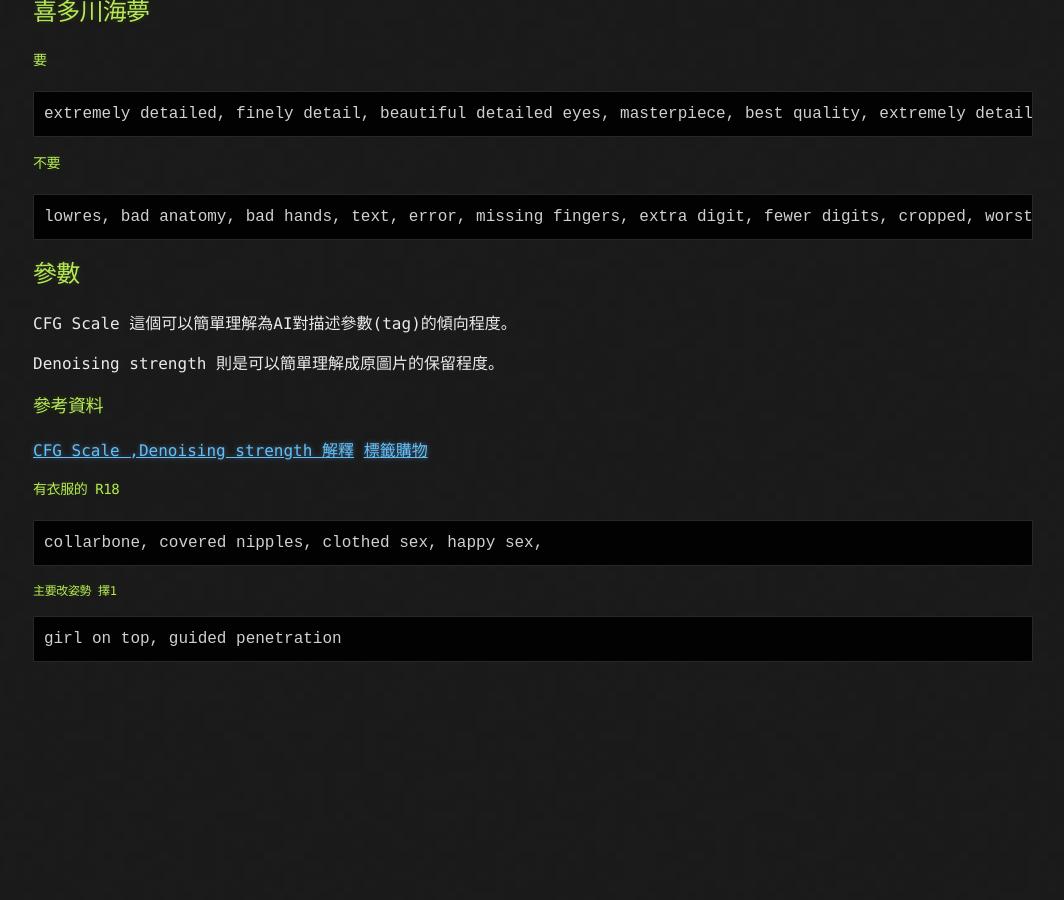
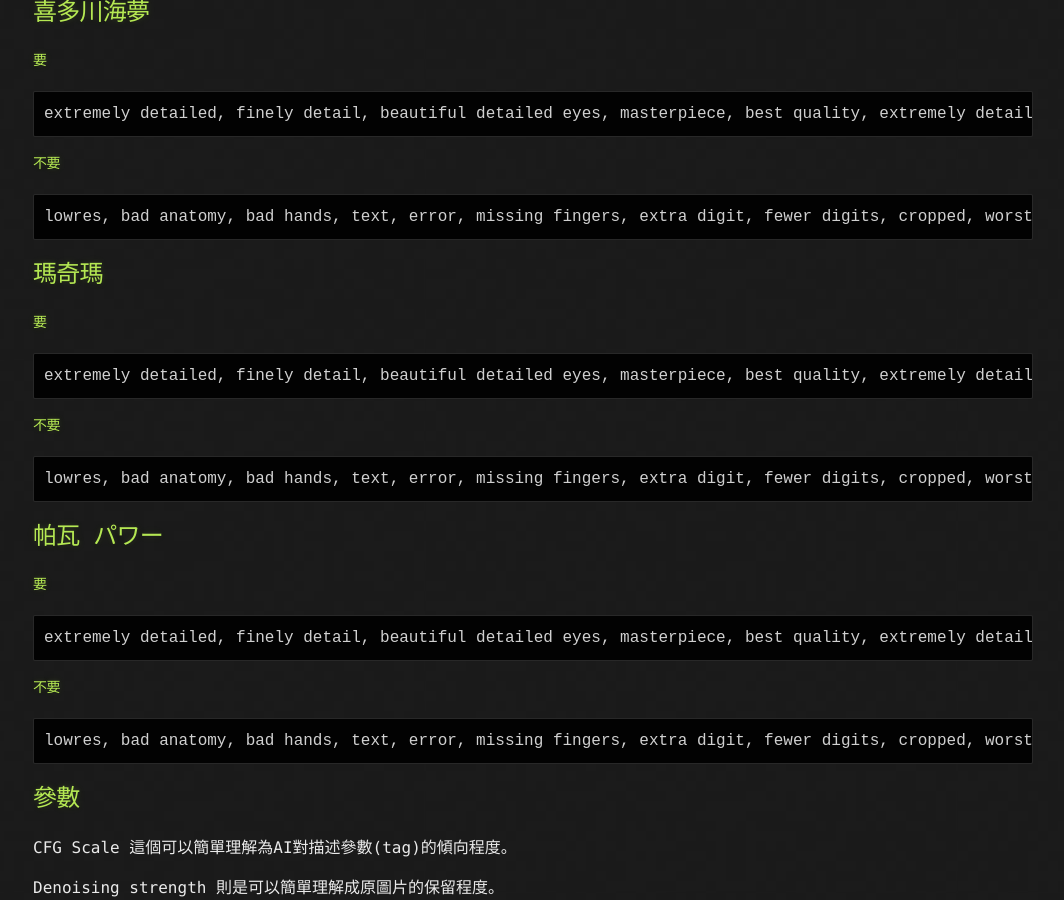
Before and after one commit to lepg5487/Stock_God, a Jekyll site: the page built from NovelAI.md, in a window 1280 px wide and 900 px high, scrolled down 1768 px. Shown: the whole window, without its empty margins (107-1171 px from the left). Built offline with Jekyll 4.4.1, drawn with Linux system fonts in a browser that asks for light colours; our own code applies the rules of GitHub Pages for plain Markdown files; before the commit the page ends 2450 px from its top, so only the background shows below that.

Commit message:
Update NovelAI.md

````diff
--- a/NovelAI.md
+++ b/NovelAI.md
@@ -49,7 +49,25 @@ extremely detailed, finely detail, beautiful detailed eyes, masterpiece, best qu
 lowres, bad anatomy, bad hands, text, error, missing fingers, extra digit, fewer digits, cropped, worst quality, low quality, normal quality, jpeg artifacts, signature, watermark, username, blurry, simple background, low res, flat colors, bad feet, futa, missing arms, nsfw, pubic hair, foot
 ```
 
+## 瑪奇瑪
+#### 要
+```
+extremely detailed, finely detail, beautiful detailed eyes, masterpiece, best quality, extremely detailed cg unity 8k wallpaper, caustics, light smile, looking at viewer, full body, medium breasts, shiny hair, bright pupils, smile, wide-eyed, tareme, collarbone, policewoman, red hair, braid, single braid, yellow eyes, spiral pupils, collared shirt, necktie
+```
+#### 不要
+```
+lowres, bad anatomy, bad hands, text, error, missing fingers, extra digit, fewer digits, cropped, worst quality, low quality, normal quality, jpeg artifacts, signature, watermark, username, blurry, simple background, low res, flat colors, bad feet, futa, missing arms, nsfw, pubic hair, foot
+```
 
+## 帕瓦 パワー
+#### 要
+```
+extremely detailed, finely detail, beautiful detailed eyes, masterpiece, best quality, extremely detailed cg unity 8k wallpaper, caustics, light smile, looking at viewer, full body, medium breasts, shiny hair, smile, wide-eyed, tareme, collarbone, blonde hair, parted bangs, yellow eyes, cross-shaped pupils, collared shirt, white collared shirt, necktie, black necktie, demon, red demon horns, coat
+```
+#### 不要
+```
+lowres, bad anatomy, bad hands, text, error, missing fingers, extra digit, fewer digits, cropped, worst quality, low quality, normal quality, jpeg artifacts, signature, watermark, username, blurry, simple background, low res, flat colors, bad feet, futa, missing arms, nsfw, pubic hair, foot
+```
 
 ## 參數
 CFG Scale 這個可以簡單理解為AI對描述參數(tag)的傾向程度。
````
